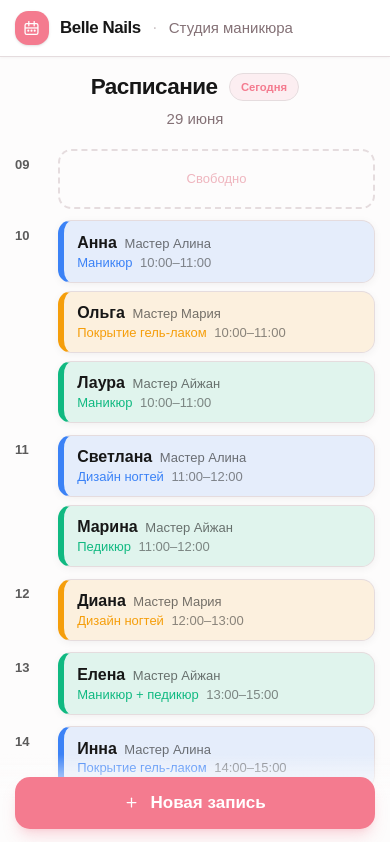
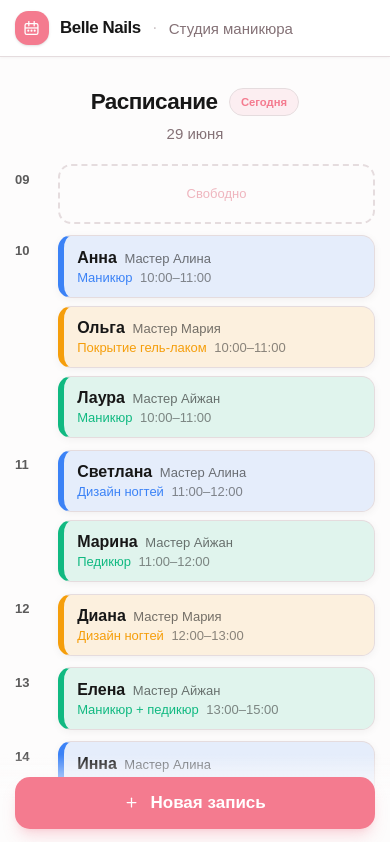
Before and after one commit to adlettaigulov/slotly, a Next.js app: page / in a window 390 px wide. Shown: the top 842 px of the page. Built offline with nearby package versions, Linux system fonts and the light colour scheme.

Commit message:
fix: header leading-none, increase content vertical padding

```diff
--- a/app/layout.tsx
+++ b/app/layout.tsx
@@ -41,9 +41,9 @@ export default function RootLayout({
                 <circle cx="4" cy="9" r="1" fill="currentColor" />
               </svg>
             </div>
-            <span className="font-bold text-lg sm:text-base tracking-tight text-foreground">Belle Nails</span>
-            <span className="text-muted-foreground/40 select-none text-lg sm:text-base">·</span>
-            <span className="text-[15px] sm:text-sm text-muted-foreground">Студия маникюра</span>
+            <span className="font-bold text-lg sm:text-base tracking-tight text-foreground leading-none">Belle Nails</span>
+            <span className="text-muted-foreground/40 select-none text-lg sm:text-base leading-none">·</span>
+            <span className="text-[15px] sm:text-sm text-muted-foreground leading-none">Студия маникюра</span>
           </div>
         </header>
         <div className="flex-1 flex flex-col min-h-0">
--- a/app/page.tsx
+++ b/app/page.tsx
@@ -18,7 +18,7 @@ export default function Home() {
   return (
     <div className="flex flex-col flex-1">
       <div className="flex-1 overflow-auto min-h-0 pb-24 sm:pb-6">
-        <div className="max-w-5xl mx-auto px-4 sm:px-6 pt-4 sm:pt-6">
+        <div className="max-w-5xl mx-auto px-4 sm:px-6 py-8 sm:py-10">
           <ScheduleView onNewAppointment={() => setOpen(true)} />
         </div>
       </div>
```
